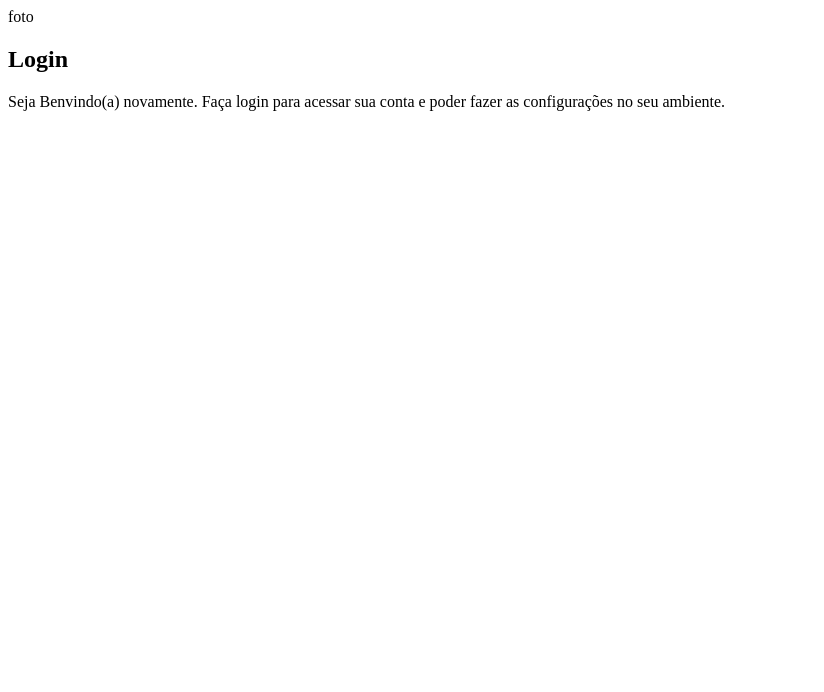
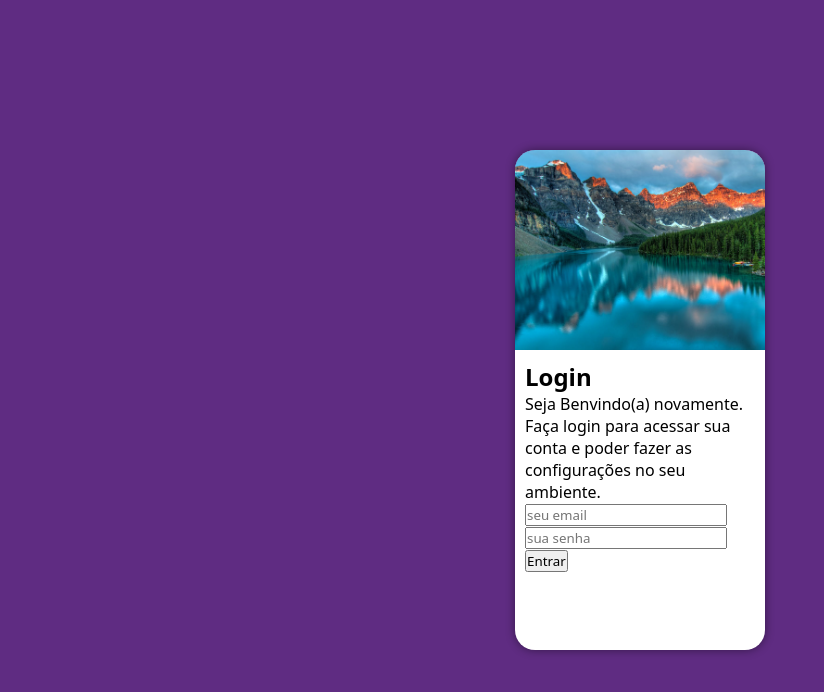
Before and after one commit to nilsonsantos37/projeto-login, a plain HTML site: page index.html in a window 1280 px wide. Shown: the whole page, without its empty margins (0-824 px from the left). Drawn offline with Linux system fonts and the light colour scheme.

Commit message:
criei o css da tela de login

```diff
--- a/estilos/style.css
+++ b/estilos/style.css
@@ -5,3 +5,49 @@ Paleta de cores
 Verde: #49a09d
 Lilás: #5f2c82
 */
+
+* {
+    font-family: system-ui, -apple-system, BlinkMacSystemFont, 'Segoe UI', Roboto, Oxygen, Ubuntu, Cantarell, 'Open Sans', 'Helvetica Neue', sans-serif;
+    padding: 0px;
+    margin: 0px;
+    box-sizing: border-box;
+}
+
+body, html {
+    background-color: #5f2c82;
+    height: 100vh;
+    width: 100vw;
+}
+
+main {
+    position: relative;
+    height: 100vh;
+    width: 100vw;
+}
+
+/*seção mobail farctis*/
+section#login {
+position: absolute;
+top: 50%;
+left: 50%;
+transform: translate(-50%, -50%);
+overflow: hidden;
+background-color: white;
+width: 250px;
+height: 500px;
+border-radius: 20px;
+box-shadow: 0px 0px 10px rgba(0, 0, 0, 0.451);
+}
+
+section#login > div#imagem {
+    display: block;
+    background: #5f2c82 url(../imagens/natureza.jpg) no-repeat;
+    background-size: cover;
+    background-position: left bottom;
+    height: 200px;
+}
+
+section#login > div#formulario {
+    display: block;
+    padding: 10px;
+}
--- a/index.html
+++ b/index.html
@@ -10,12 +10,17 @@
     <main>
         <section id="login">
             <div id="imagem">
-                foto
+            <!--Aqui vai a imagem nas CSS-->
             </div>
             <div id="formulario">
              <h1>Login</h1>
              <p>Seja Benvindo(a) novamente. Faça login para acessar sua conta e poder fazer as configurações no seu ambiente.</p>
-             <form action="login.php" method="post"></form>
+             <form action="login.php" method="post">
+                <i></i>
+                <input type="text" placeholder="seu email">
+                <input type="number" placeholder="sua senha">
+                <button onclick="entrar">Entrar</button>
+             </form>
             </div>
         </section>
     </main>
```
